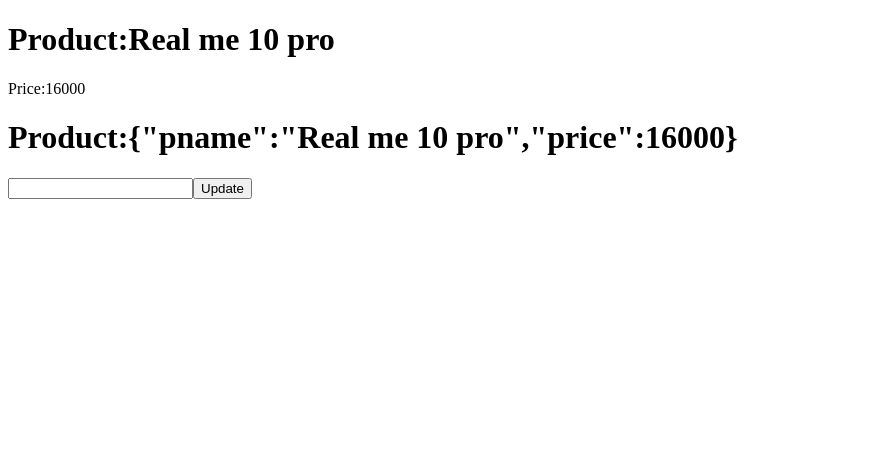
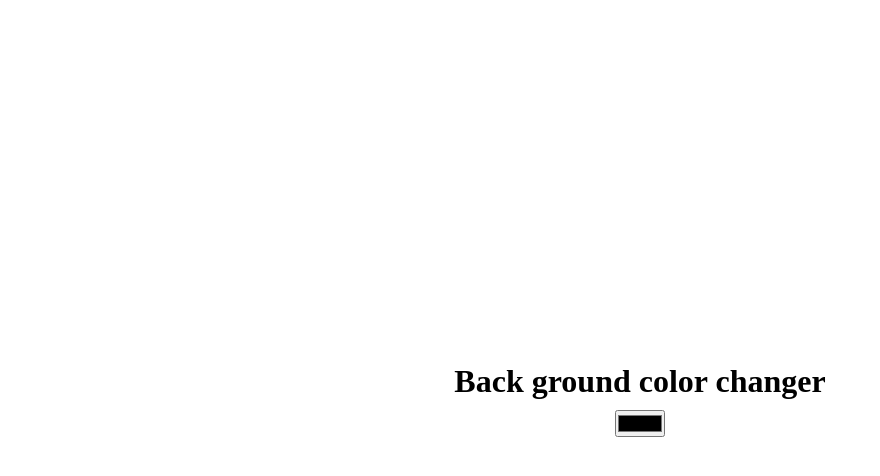
Before and after one commit to CSWorldTelugu/React-Classes, a React (Create React App) app: page / in a window 1280 px wide. Shown: the top 476 px of the page, without its empty margins (0-880 px from the left). Built offline with nearby package versions, Linux system fonts and the light colour scheme.

Commit message:
background color changer

```diff
--- /dev/null
+++ b/public/global.css
@@ -0,0 +1,12 @@
+* {
+    margin: 0;
+    padding: 0;
+    box-sizing: border-box;
+}
+
+body {
+    display: flex;
+    justify-content: center;
+    align-items: center;
+    height: 100vh;
+}
--- a/public/index.html
+++ b/public/index.html
@@ -10,6 +10,8 @@
   <link rel="apple-touch-icon" href="%PUBLIC_URL%/logo192.png" />
 
   <link rel="manifest" href="%PUBLIC_URL%/manifest.json" />
+
+  <link rel="stylesheet" href="./global.css">
 
 
   <title>React App</title>
--- /dev/null
+++ b/src/App.css
@@ -0,0 +1,7 @@
+.Wrapper {
+    display: flex;
+    justify-content: center;
+    align-items: center;
+    flex-direction: column;
+    gap: 10px;
+}
--- a/src/App.js
+++ b/src/App.js
@@ -1,48 +1,18 @@
-import React, { useState } from "react"
+import './App.css'
 
 function App() {
+      return (
+            <div className="Wrapper">
+                  <h1>Back ground color changer</h1>
+                  <input type='color' onChange={
+                        (e) => {
+                              document.body.style.background = e.target.value
 
 
-
-
-
-      let [product, updateProduct] = useState({
-            pname: 'Real me 10 pro',
-            price: 16000
-      })
-
-
-
-
-      return (
-            <>
-                  <h1>Product:{product.pname}</h1>
-                  <p>Price:{product.price}</p>
-                  <h1>Product:{JSON.stringify(product)}</h1>
-
-
-
-
-                  <input id='pname' />
-                  <button onClick={() => {
-
-                        let mprice = document.getElementById('pname').value;
-                        updateProduct({
-
-                              ...product,
-                              price: mprice
-                        })
-
-                  }}>Update</button>
-
-            </>
+                        }
+                  } />
+            </div>
       )
-
-
-
-
-
-
 }
 
 export default App
--- a/src/index.css
+++ /dev/null
@@ -1,18 +0,0 @@
-body {
-  margin: 0;
-  font-family: -apple-system, BlinkMacSystemFont, 'Segoe UI', 'Roboto', 'Oxygen',
-    'Ubuntu', 'Cantarell', 'Fira Sans', 'Droid Sans', 'Helvetica Neue',
-    sans-serif;
-  -webkit-font-smoothing: antialiased;
-  -moz-osx-font-smoothing: grayscale;
-
-}
-
-code {
-  font-family: source-code-pro, Menlo, Monaco, Consolas, 'Courier New',
-    monospace;
-}
-
-h1 {
-  font-size: 60px;
-}
```
